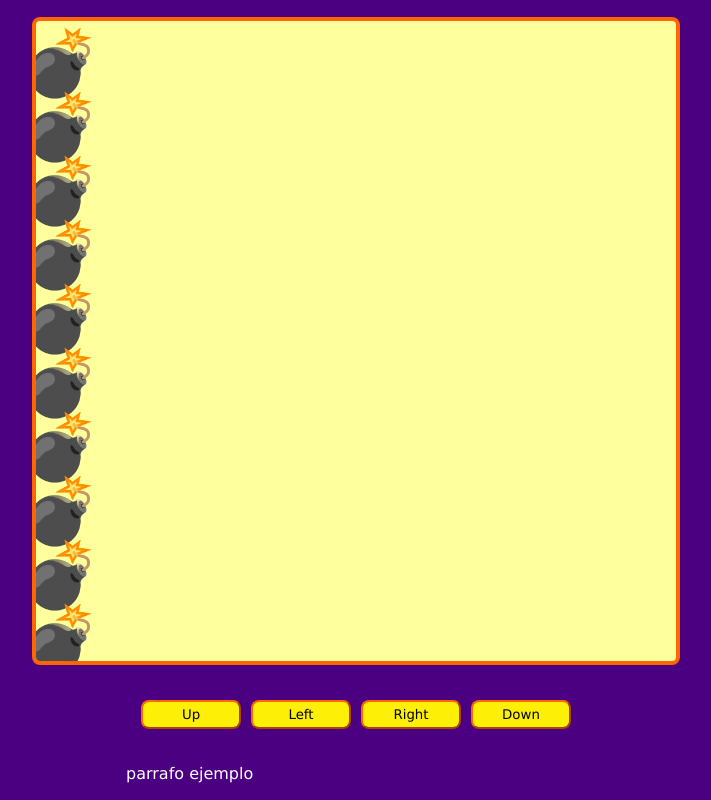
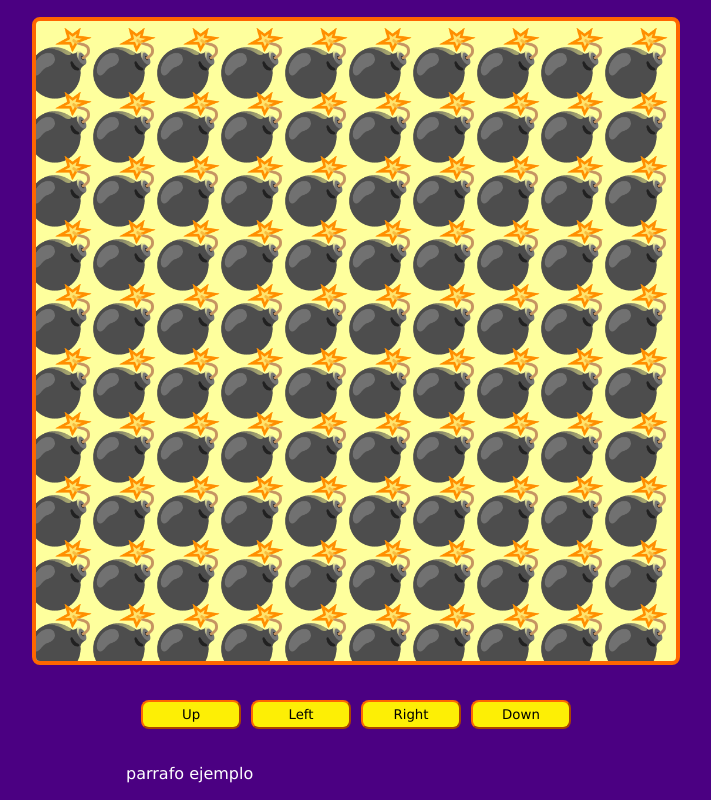
Before and after one commit to FabianCo03/platzi-taller-practico-JS-videogame, a plain HTML site: page index.html in a window 1280 px wide. Shown: the whole page, without its empty margins (284-995 px from the left). Drawn offline with Linux system fonts and the light colour scheme.

Commit message:
feat: 🎸 Clase 05: rellenar por completo el canvas con array bi

```diff
--- a/game.js
+++ b/game.js
@@ -29,7 +29,16 @@ function startGame() {
   game.font = elementsSize + "px Helvetica";
   game.textAlign = "end";
 
+  //   for (let i = 1; i <= 10; i++) {
+  //     game.fillText(emojis["X"], elementsSize, elementsSize * i);
+  //   }
+  arrayBidimensional();
+}
+
+function arrayBidimensional() {
   for (let i = 1; i <= 10; i++) {
-    game.fillText(emojis["X"], elementsSize, elementsSize * i);
+    for (let j = 1; j <= 10; j++) {
+      game.fillText(emojis["X"], elementsSize * i, elementsSize * j);
+    }
   }
 }
--- a/index.html
+++ b/index.html
@@ -24,7 +24,7 @@
       </div>
     </div>
 
+    <script src="game.js"></script>
     <script src="maps.js"></script>
-    <script src="game.js"></script>
   </body>
 </html>
```
